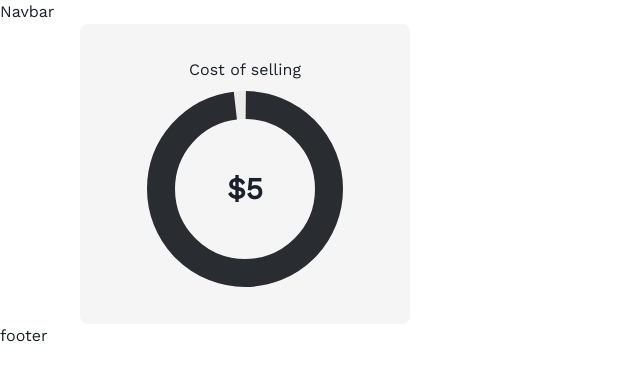
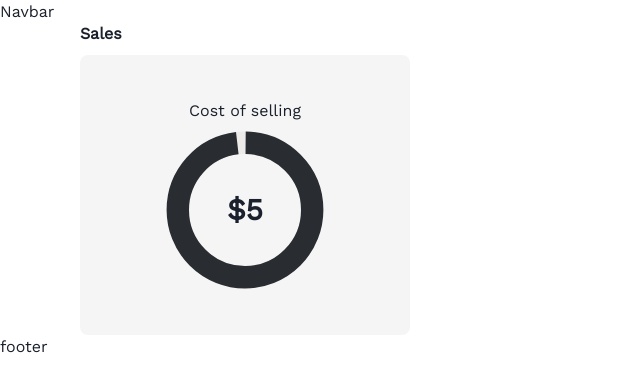
Before and after one commit to workshopapps/workshopapps-portfolio, a Next.js app in the folder frontend/: page /dashboard in a window 1280 px wide. Shown: the top 392 px of the page, without its empty margins (0-640 px from the left). Built offline with nearby package versions, Linux system fonts and the light colour scheme.

Commit message:
chore: finished up the sales component

```diff
--- a/frontend/components/sales-card/index.jsx
+++ b/frontend/components/sales-card/index.jsx
@@ -9,12 +9,13 @@ import {
 
 function SalesCard() {
   return (
+    <Stack spacing={3} w="full" maxW="330px">
+      <Heading fontSize="md">Sales</Heading>
       <Stack
-      minH="300px"
         alignItems="center"
         bg="brand.100"
+        minH="280px"
         w="full"
-      maxW="330px"
         justifyContent="center"
         rounded="8px"
       >
@@ -24,7 +25,7 @@ function SalesCard() {
             <CircularProgress
               value={98}
               color="brand.50"
-            size="200px"
+              size="160px"
               thickness="14px"
             >
               <CircularProgressLabel>
@@ -34,6 +35,7 @@ function SalesCard() {
           </Stack>
         </Stack>
       </Stack>
+    </Stack>
   );
 }
 
```
Lines whose indentation alone changed are shown as unchanged.
